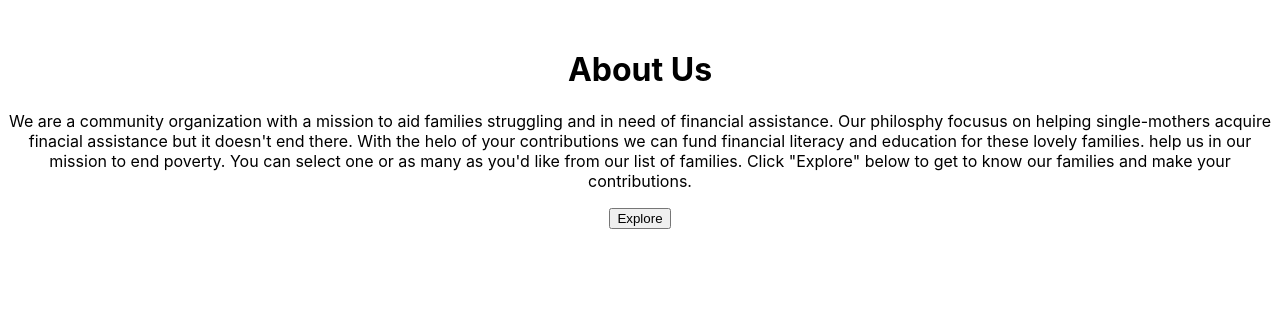
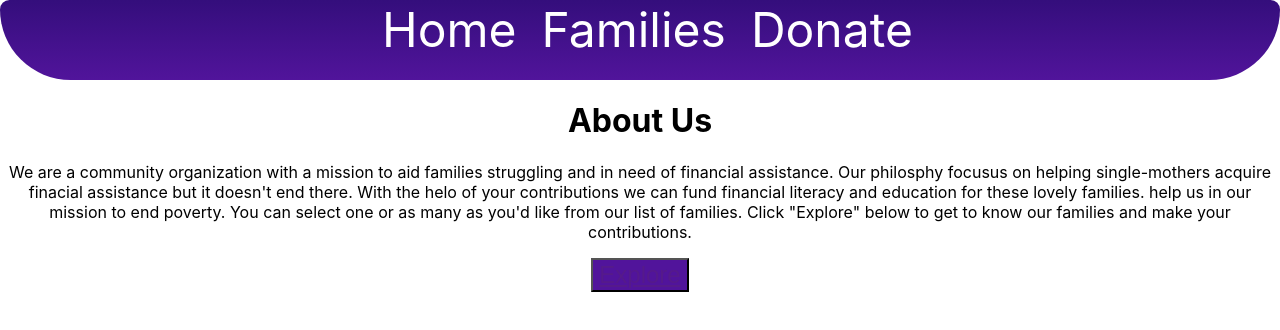
Before and after one commit to RivkaWeingarten/OpenHearts, a React (Create React App) app in the folder open-hearts-front-end/: page / in a window 1280 px wide. Shown: the top 330 px of the page. Built offline with nearby package versions, Linux system fonts and the light colour scheme.

Commit message:
added about me, explore button

```diff
--- a/open-hearts-front-end/src/App.css
+++ b/open-hearts-front-end/src/App.css
@@ -35,4 +35,7 @@
   to {
     transform: rotate(360deg);
   }
+
+
+
 }
--- a/open-hearts-front-end/src/components/Home.jsx
+++ b/open-hearts-front-end/src/components/Home.jsx
@@ -5,18 +5,22 @@ import React from "react";
 function Home() {
   return (
     <div>
-      <h1 className="aboutUs">About Us</h1>
-      <p>
-        We are a community organization with a mission to aid families
-        struggling and in need of financial assistance. Our philosphy focusus on
-        helping single-mothers acquire finacial assistance but it doesn't end
-        there. With the helo of your contributions we can fund financial
-        literacy and education for these lovely families. help us in our mission
-        to end poverty. You can select one or as many as you'd like from our
-        list of families. Click "Explore" below to get to know our families and
-        make your contributions.
-      </p>
-      <button>Explore</button>
+      <div className="aboutUs">
+        <h1>About Us</h1>
+        <p>
+          We are a community organization with a mission to aid families
+          struggling and in need of financial assistance. Our philosphy focusus
+          on helping single-mothers acquire finacial assistance but it doesn't
+          end there. With the helo of your contributions we can fund financial
+          literacy and education for these lovely families. help us in our
+          mission to end poverty. You can select one or as many as you'd like
+          from our list of families. Click "Explore" below to get to know our
+          families and make your contributions.
+        </p>
+      </div>
+      <button className='explore-button'>
+        <a href='' rel='explore button'>Explore</a>
+      </button>
     </div>
   );
 }
--- a/open-hearts-front-end/src/index.css
+++ b/open-hearts-front-end/src/index.css
@@ -12,12 +12,12 @@ code {
     monospace;
 }
 
-navbar {
+.navbar {
   background-image: linear-gradient(#340e7c, rgb(81, 20, 155));
   color: lightgrey;
   font-size: 2rem;
   height: 10vh;
-  border-radius:40px 40px 300px 300px;
+  border-radius: 40px 40px 300px 300px;
 }
 
 .navbar ul {
@@ -40,3 +40,19 @@ navbar {
   color: pink;
   text-decoration: none;
 }
+.explore-button {
+  font-size: 1.5em;
+  text-decoration: none;
+  color: white;
+  background-color: rgb(81, 20, 155);
+}
+.explore-button a:hover{
+  color: pink;
+
+
+}
+
+/* .aboutUs {
+  font-family: Cambria, Cochin, Georgia, Times, "Times New Roman", serif;
+  text-align: center;
+} */
```
Also changed, not shown: open-hearts-front-end/src/App.js (+6 -8 lines), open-hearts-front-end/src/components/Navbar.jsx (+5 -4 lines), open-hearts-front-end/src/logo.svg (deleted), 1 other file (tests, documents, lock files or other folders).
